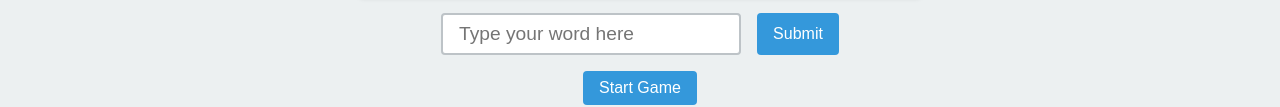
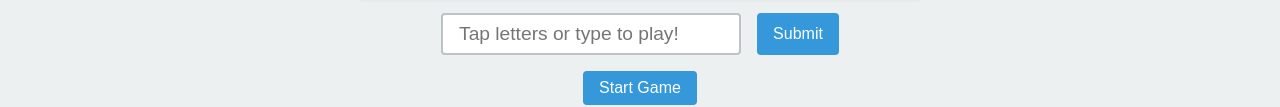
Before and after one commit to schulmn/wordy3, a website: page src/index.html in a window 1280 px wide. Shown: the part 371-478 px from the top of the page. Drawn offline with Linux system fonts and the light colour scheme.

Commit message:
Update input placeholder text to be more descriptive

```diff
--- a/src/index.html
+++ b/src/index.html
@@ -150,7 +150,7 @@
                 </div>
 
                 <div class="word-input-area">
-                    <input type="text" id="word-input" placeholder="Type your word here">
+    <input type="text" id="word-input" placeholder="Tap letters or type to play!">
                     <button id="submit-word">Submit</button>
                 </div>
 
```
